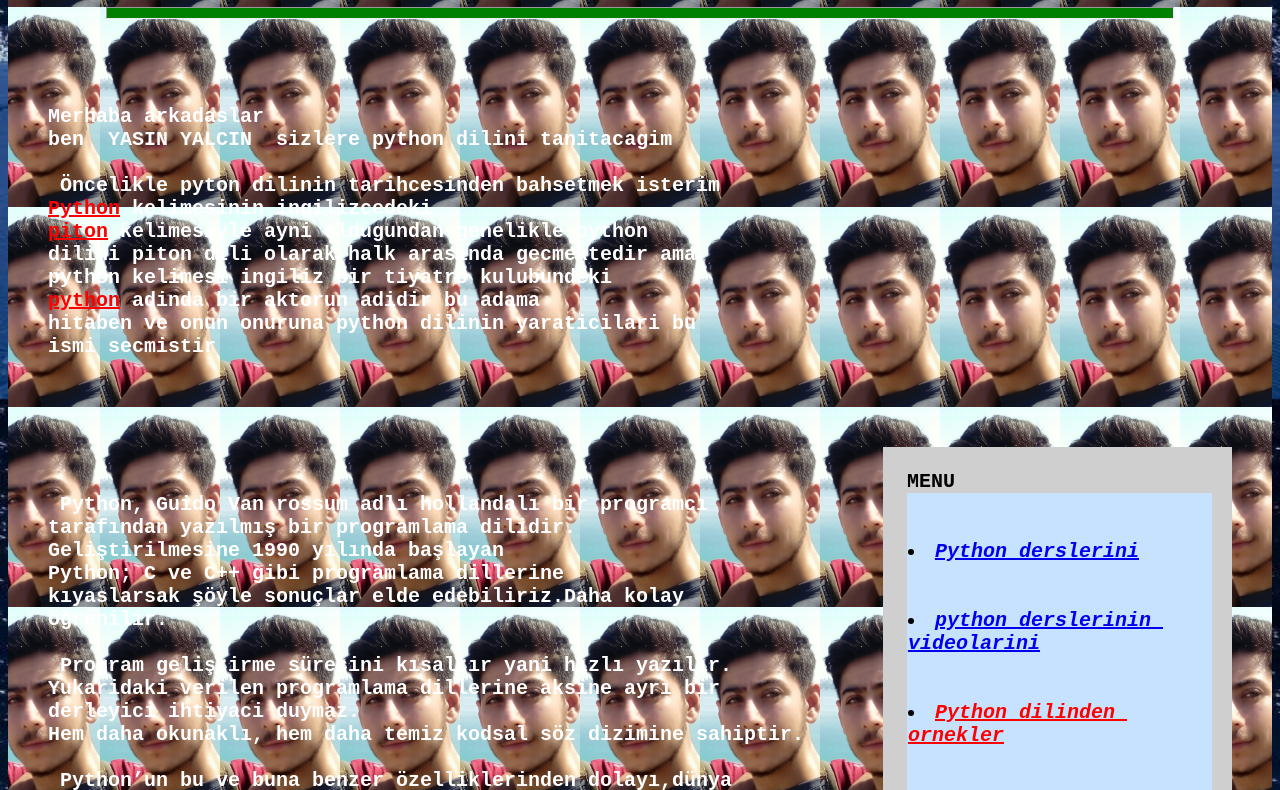
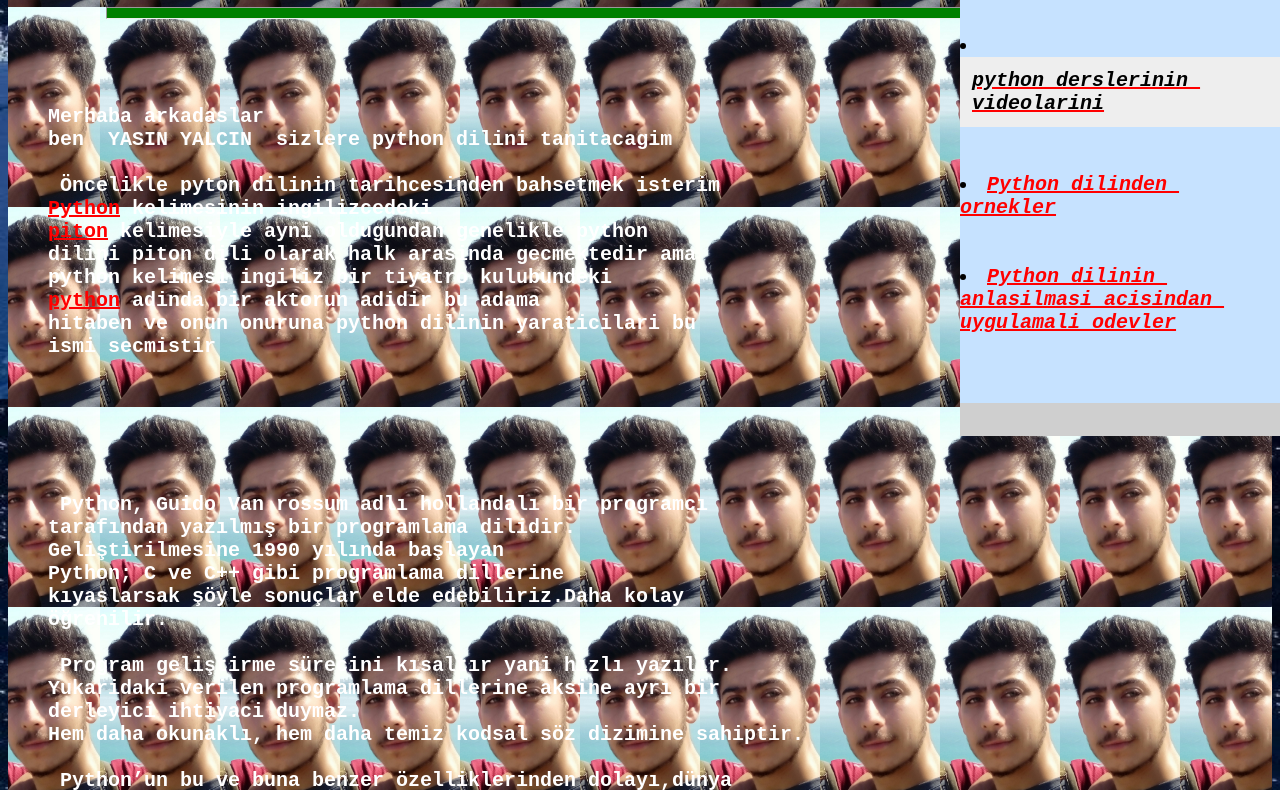
Before and after one commit to 62473471/wep-site, a plain HTML site: page index.html in a window 1280 px wide. Shown: the part 401-1191 px from the top of the page. Drawn offline with Linux system fonts and the light colour scheme.

Commit message:
menü sabitlendi

```diff
--- a/index.css
+++ b/index.css
@@ -52,19 +52,20 @@ background-color:#7c84b2;
 }
 
 .menu{
-padding:0px 20px 10px 0px;
-color:black;
-background-color:#cfcfcf;
-display:inline-block;
-float:right;
-background-attachment:fixed;
+    padding: 0px 0px 10px 0px;
+    color: black;
+    background-color: #cfcfcf;
+    display: inline-block;
+    background-attachment: fixed;
+    width: 25%;
+    position: fixed;
+    top: 204px;
+    right: 0px;
 }
 .menu2{
 display:block;
-float:right;
-padding:1px 40px 1px 1px;
-height:40%;
 background-color:#c6e2ff;
+    height: 100%;
 
 }
 
@@ -72,3 +73,32 @@ background-color:#c6e2ff;
 display:block;
 }
 */
+
+
+.icTaraf{
+        width: 70%;
+}
+
+
+.menu2 a {
+    background-color: #eee; /* Grey background color */
+    color: black; /* Black text color */
+    display: block; /* Make the links appear below each other */
+    padding: 12px; /* Add some padding */
+    text-decoration: none; /* Remove underline from links */
+}
+
+.menu2 a:hover {
+    background-color: #ccc; /* Dark grey background on mouse-over */
+}
+
+.menu2 a.active {
+    background-color: #4CAF50; /* Add a green color to the "active/current" link */
+    color: white;
+}
+.menuBaslik{
+        font-weight: bolder;
+    padding-left: 10px;
+    padding-top: 11px;
+    padding-bottom: 11px;
+}
```
